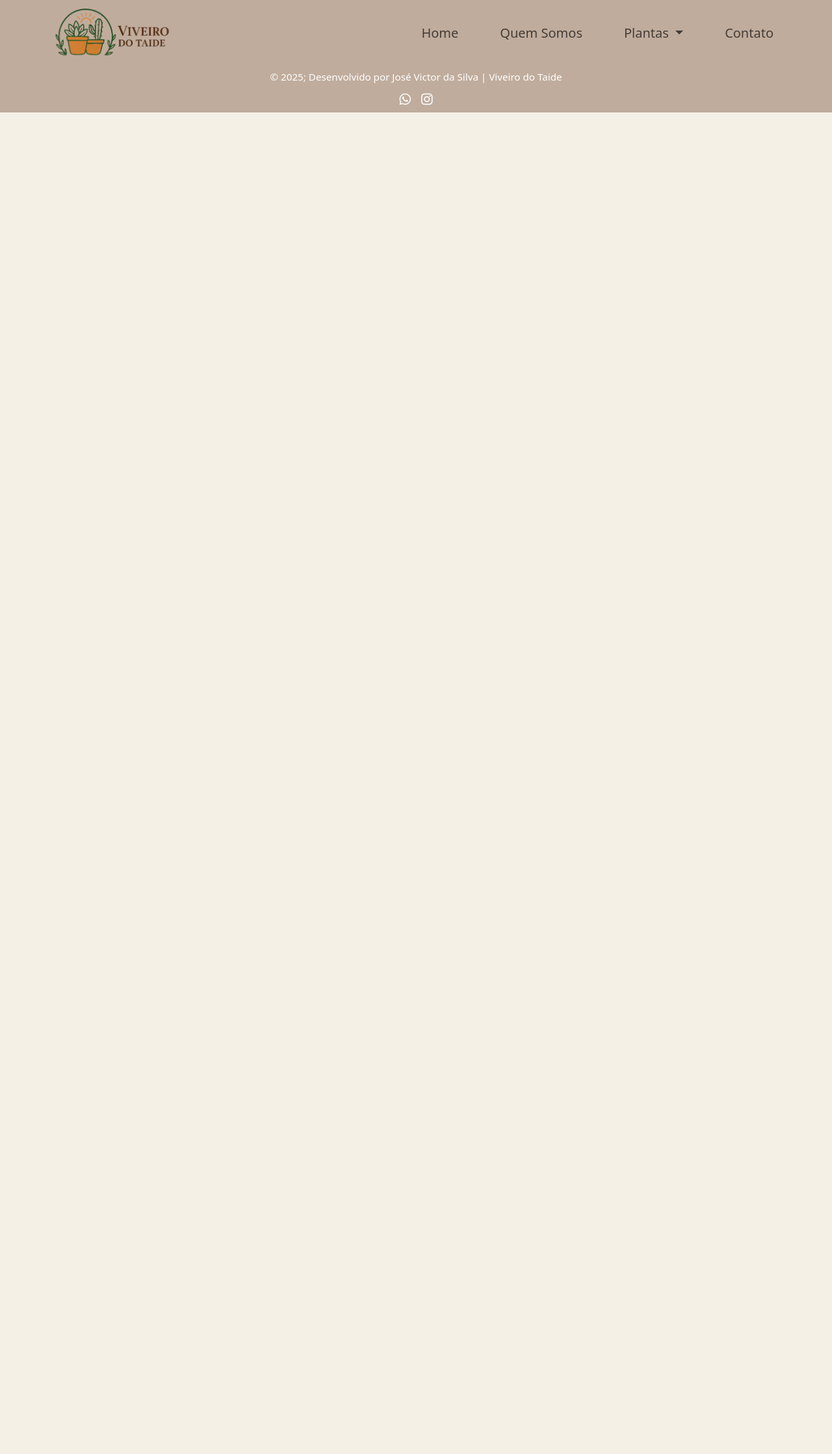
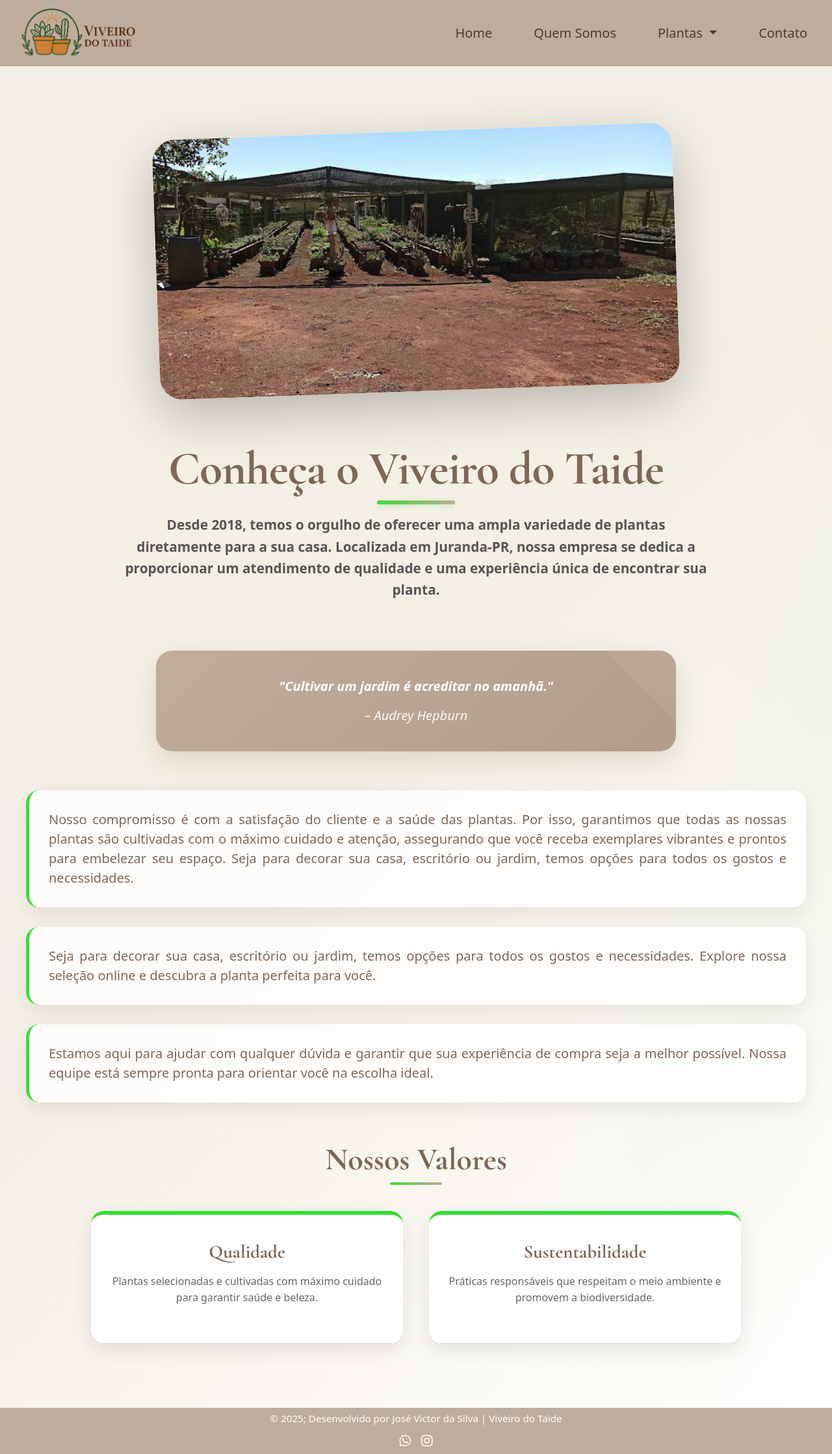
Before and after one commit to Joseph-0505/Site, a PHP site: page /quem-somos in a window 1280 px wide. Shown: the whole page at 65% size. Before the commit the page ends 173 px from the top, so only its background shows below. Run offline with PHP 8.4, Linux system fonts and the light colour scheme.

Commit message:
Adicionando a pagina quem somos e pagina de erro

```diff
--- a/paginas/home.php
+++ b/paginas/home.php
@@ -181,7 +181,7 @@
             <div class="col-md-4">
                 <div class="p-3 cuidado-box border suculentas rounded-3">
                     <h5 class="mb-2 text-title">☀️ Suculentas</h5>
-                    <p class="text-body small">💦 Rega a cada 10 dias.<br>
+                    <p class="text-body small">💦 Regar 2 vezes por dia.<br>
                         🌤 Luz indireta.<br>
                         🪴 Solo bem drenado.</p>
                 </div>
--- a/paginas/quem-somos.php
+++ b/paginas/quem-somos.php
@@ -0,0 +1,495 @@
+<style>
+    :root {
+        --primary: #c0ac9c;
+        --secondary: #F5F0E6;
+        --clear: #3bdb36;
+        --font-titulo: 'Cormorant Garamond', serif;
+        --font-texto: 'Lora', serif;
+        --cor-titulo: #7e6757;
+    }
+
+    .quem-somos {
+        padding: 100px 0;
+        background: linear-gradient(135deg, var(--secondary) 0%, rgba(245, 240, 230, 0.3) 50%, #fff 100%);
+        position: relative;
+        overflow: hidden;
+    }
+
+    .quem-somos::before {
+        content: '';
+        position: absolute;
+        top: -50%;
+        right: -20%;
+        width: 40%;
+        height: 200%;
+        background: radial-gradient(ellipse, rgba(59, 219, 54, 0.03) 0%, transparent 70%);
+        transform: rotate(15deg);
+        pointer-events: none;
+    }
+
+    .container {
+        max-width: 1400px;
+        margin: 0 auto;
+        padding: 0 30px;
+        position: relative;
+        z-index: 2;
+    }
+
+    .quem-somos__grid {
+        display: grid;
+        grid-template-rows: auto auto auto auto auto;
+        gap: 60px;
+        grid-template-areas:
+            "image"
+            "header"
+            "highlight"
+            "content"
+            "values";
+    }
+
+    .quem-somos__image-area {
+        grid-area: image;
+        display: flex;
+        justify-content: center;
+        margin-bottom: 20px;
+    }
+
+    .main-image {
+        position: relative;
+        overflow: hidden;
+        border-radius: 35px;
+        box-shadow: 0 25px 80px rgba(0, 0, 0, 0.25);
+        transform: rotate(-2deg);
+        transition: all 0.5s ease;
+        width: 100%;
+        max-width: 800px;
+    }
+
+    .main-image:hover {
+        transform: rotate(0deg) scale(1.02);
+        box-shadow: 0 35px 100px rgba(0, 0, 0, 0.3);
+    }
+
+    .main-image img {
+        width: 100%;
+        height: 400px;
+        object-fit: cover;
+        display: block;
+        transition: transform 0.5s ease;
+    }
+
+    .main-image:hover img {
+        transform: scale(1.1);
+    }
+
+    .main-image::before {
+        content: '';
+        position: absolute;
+        top: -10px;
+        left: -10px;
+        right: -10px;
+        bottom: -10px;
+        background: linear-gradient(45deg, var(--clear), var(--primary));
+        border-radius: 40px;
+        z-index: -1;
+        opacity: 0;
+        transition: opacity 0.5s ease;
+    }
+
+    .main-image:hover::before {
+        opacity: 0.3;
+    }
+
+    .main-image::after {
+        content: '';
+        position: absolute;
+        top: 0;
+        left: 0;
+        right: 0;
+        bottom: 0;
+        background: linear-gradient(135deg,
+                rgba(59, 219, 54, 0.15) 0%,
+                rgba(192, 172, 156, 0.15) 50%,
+                transparent 100%);
+        opacity: 0;
+        transition: opacity 0.5s ease;
+        border-radius: 35px;
+    }
+
+    .main-image:hover::after {
+        opacity: 1;
+    }
+
+    .quem-somos__header {
+        grid-area: header;
+        text-align: center;
+        max-width: 900px;
+        margin: 0 auto;
+    }
+
+    .quem-somos__title {
+        font-family: var(--font-titulo);
+        font-size: 4.5rem;
+        font-weight: 700;
+        color: var(--cor-titulo);
+        margin-bottom: 30px;
+        line-height: 1.1;
+        position: relative;
+        letter-spacing: -1px;
+    }
+
+    .quem-somos__title::after {
+        content: '';
+        position: absolute;
+        bottom: -15px;
+        left: 50%;
+        transform: translateX(-50%);
+        width: 120px;
+        height: 6px;
+        background: linear-gradient(90deg, var(--clear), var(--primary));
+        border-radius: 3px;
+        box-shadow: 0 2px 10px rgba(59, 219, 54, 0.3);
+    }
+
+    .quem-somos__subtitle {
+        font-size: 1.3rem;
+        color: #555;
+        font-weight: 600;
+        margin-top: 25px;
+        line-height: 1.6;
+    }
+
+    .quem-somos__highlight-area {
+        grid-area: highlight;
+        display: flex;
+        justify-content: center;
+        max-width: 800px;
+        margin: 0 auto;
+        width: 100%;
+    }
+
+    .quem-somos__content {
+        grid-area: content;
+        display: grid;
+        grid-template-columns: repeat(1, 1fr);
+        gap: 30px;
+        max-width: 1200px;
+        margin: 0 auto;
+    }
+
+    .quem-somos__text-block {
+        background: rgba(255, 255, 255, 0.8);
+        padding: 30px;
+        border-radius: 20px;
+        box-shadow: 0 10px 30px rgba(0, 0, 0, 0.08);
+        border-left: 5px solid var(--clear);
+        transition: all 0.3s ease;
+        backdrop-filter: blur(10px);
+    }
+
+    .quem-somos__text-block:hover {
+        transform: translateY(-5px);
+        box-shadow: 0 15px 40px rgba(0, 0, 0, 0.12);
+    }
+
+    .quem-somos__text-block p {
+        color: #7e6757;
+        font-size: 20px !important;
+        margin: 0;
+        text-align: justify;
+    }
+
+    .quem-somos__highlight {
+        background: linear-gradient(135deg, var(--primary), #b39c8a);
+        color: white;
+        padding: 40px;
+        border-radius: 25px;
+        box-shadow: 0 15px 40px rgba(192, 172, 156, 0.4);
+        transform: translateY(0);
+        transition: all 0.4s ease;
+        position: relative;
+        overflow: hidden;
+        text-align: center;
+        width: 100%;
+    }
+
+    .quem-somos__highlight::before {
+        content: '';
+        position: absolute;
+        top: -50%;
+        right: -50%;
+        width: 100%;
+        height: 100%;
+        background: radial-gradient(circle, rgba(255, 255, 255, 0.1) 0%, transparent 70%);
+        transform: rotate(45deg);
+        transition: all 0.4s ease;
+    }
+
+    .quem-somos__highlight:hover {
+        transform: translateY(-8px) scale(1.02);
+        box-shadow: 0 25px 60px rgba(192, 172, 156, 0.5);
+    }
+
+    .quem-somos__highlight:hover::before {
+        transform: rotate(45deg) translate(20%, 20%);
+    }
+
+    .quem-somos__highlight p {
+        margin: 0;
+        font-style: italic;
+        color: white;
+        font-size: 20px !important;
+        position: relative;
+        z-index: 1;
+        font-weight: 600;
+    }
+
+    .quem-somos__highlight .author {
+        font-size: 1rem;
+        margin-top: 15px;
+        opacity: 0.9;
+        font-weight: 400;
+    }
+
+    .quem-somos__values {
+        grid-area: values;
+        max-width: 1000px;
+        margin: 0 auto;
+    }
+
+    .values-title {
+        font-family: var(--font-titulo);
+        font-size: 3rem;
+        font-weight: 700;
+        color: var(--cor-titulo);
+        text-align: center;
+        margin-bottom: 50px;
+        position: relative;
+    }
+
+    .values-title::after {
+        content: '';
+        position: absolute;
+        bottom: -10px;
+        left: 50%;
+        transform: translateX(-50%);
+        width: 80px;
+        height: 4px;
+        background: linear-gradient(90deg, var(--clear), var(--primary));
+        border-radius: 2px;
+    }
+
+    .values-grid {
+        display: grid;
+        grid-template-columns: repeat(2, 1fr);
+        gap: 40px;
+    }
+
+    .value-card {
+        background: white;
+        padding: 40px 30px;
+        border-radius: 20px;
+        text-align: center;
+        box-shadow: 0 10px 30px rgba(0, 0, 0, 0.1);
+        transition: all 0.3s ease;
+        border-top: 6px solid var(--clear);
+        position: relative;
+        overflow: hidden;
+    }
+
+    .value-card::before {
+        content: '';
+        position: absolute;
+        top: 0;
+        left: -100%;
+        width: 100%;
+        height: 100%;
+        background: linear-gradient(90deg, transparent, rgba(59, 219, 54, 0.1), transparent);
+        transition: left 0.6s ease;
+    }
+
+    .value-card:hover::before {
+        left: 100%;
+    }
+
+    .value-card:hover {
+        transform: translateY(-10px);
+        box-shadow: 0 20px 50px rgba(0, 0, 0, 0.15);
+    }
+
+    .value-title {
+        font-family: var(--font-titulo);
+        font-size: 1.8rem;
+        font-weight: 700;
+        color: var(--cor-titulo);
+        margin-bottom: 15px;
+    }
+
+    .value-description {
+        color: #666;
+        font-size: 1rem;
+        line-height: 1.6;
+    }
+
+    /* Responsividade */
+    @media (max-width: 1200px) {
+        .quem-somos__content {
+            grid-template-columns: repeat(2, 1fr);
+            gap: 25px;
+        }
+
+        .main-image {
+            max-width: 700px;
+        }
+    }
+
+    @media (max-width: 768px) {
+        .quem-somos {
+            padding: 60px 0;
+        }
+
+        .container {
+            padding: 0 20px;
+        }
+
+        .quem-somos__grid {
+            gap: 40px;
+        }
+
+        .quem-somos__title {
+            font-size: 3.2rem;
+        }
+
+        .quem-somos__subtitle {
+            font-size: 1.1rem;
+        }
+
+        .quem-somos__content {
+            grid-template-columns: 1fr;
+            gap: 25px;
+        }
+
+        .values-grid {
+            grid-template-columns: 1fr;
+            gap: 25px;
+        }
+
+        .values-title {
+            font-size: 2.5rem;
+            margin-bottom: 35px;
+        }
+
+        .value-card {
+            padding: 30px 25px;
+        }
+
+        .quem-somos__text-block {
+            padding: 25px;
+        }
+
+        .quem-somos__highlight {
+            padding: 30px;
+        }
+
+        .main-image {
+            transform: rotate(0deg);
+            max-width: 100%;
+        }
+
+        .main-image img {
+            height: 300px;
+        }
+    }
+
+    @media (max-width: 480px) {
+        .quem-somos__title {
+            font-size: 35px !important;
+        }
+
+        .quem-somos__grid {
+            gap: 30px;
+        }
+
+        .quem-somos__text-block {
+            padding: 20px;
+        }
+
+        .quem-somos__highlight {
+            padding: 25px;
+        }
+
+        .quem-somos__highlight p {
+            font-size: 1.1rem;
+        }
+
+        .value-card {
+            padding: 25px 20px;
+        }
+
+        .floating-element {
+            display: none;
+        }
+
+        .main-image img {
+            height: 250px;
+        }
+    }
+</style>
+
+<section class="quem-somos">
+    <div class="floating-element"></div>
+    <div class="floating-element"></div>
+    <div class="floating-element"></div>
+
+    <div class="container">
+        <div class="quem-somos__grid">
+            <div class="quem-somos__image-area">
+                <div class="main-image">
+                    <img src="imagens/quemsomos.png" alt="Interior do Viveiro do Taide com diversas plantas">
+                </div>
+            </div>
+
+            <div class="quem-somos__header">
+                <h2 class="quem-somos__title">Conheça o Viveiro do Taide</h2>
+                <p class="quem-somos__subtitle">
+                    Desde 2018, temos o orgulho de oferecer uma ampla variedade de plantas diretamente para a sua casa. Localizada em Juranda-PR, nossa empresa se dedica a proporcionar um atendimento de qualidade e uma experiência única de encontrar sua planta.
+                </p>
+            </div>
+
+            <div class="quem-somos__highlight-area">
+                <div class="quem-somos__highlight">
+                    <p>"Cultivar um jardim é acreditar no amanhã."</p>
+                    <p class="author">– Audrey Hepburn</p>
+                </div>
+            </div>
+
+            <div class="quem-somos__content">
+                <div class="quem-somos__text-block">
+                    <p>Nosso compromisso é com a satisfação do cliente e a saúde das plantas. Por isso, garantimos que todas as nossas plantas são cultivadas com o máximo cuidado e atenção, assegurando que você receba exemplares vibrantes e prontos para embelezar seu espaço. Seja para decorar sua casa, escritório ou jardim, temos opções para todos os gostos e necessidades.</p>
+                </div>
+
+                <div class="quem-somos__text-block">
+                    <p>Seja para decorar sua casa, escritório ou jardim, temos opções para todos os gostos e necessidades. Explore nossa seleção online e descubra a planta perfeita para você.</p>
+                </div>
+
+                <div class="quem-somos__text-block">
+                    <p>Estamos aqui para ajudar com qualquer dúvida e garantir que sua experiência de compra seja a melhor possível. Nossa equipe está sempre pronta para orientar você na escolha ideal.</p>
+                </div>
+            </div>
+
+            <div class="quem-somos__values">
+                <h3 class="values-title">Nossos Valores</h3>
+                <div class="values-grid">
+                    <div class="value-card">
+                        <h4 class="value-title">Qualidade</h4>
+                        <p class="value-description">Plantas selecionadas e cultivadas com máximo cuidado para garantir saúde e beleza.</p>
+                    </div>
+                    <div class="value-card">
+                        <h4 class="value-title">Sustentabilidade</h4>
+                        <p class="value-description">Práticas responsáveis que respeitam o meio ambiente e promovem a biodiversidade.</p>
+                    </div>
+                </div>
+            </div>
+        </div>
+    </div>
+</section>
```
Also changed, not shown: paginas/erro.php (+235 -6 lines), imagens/quemsomos.png (added).
